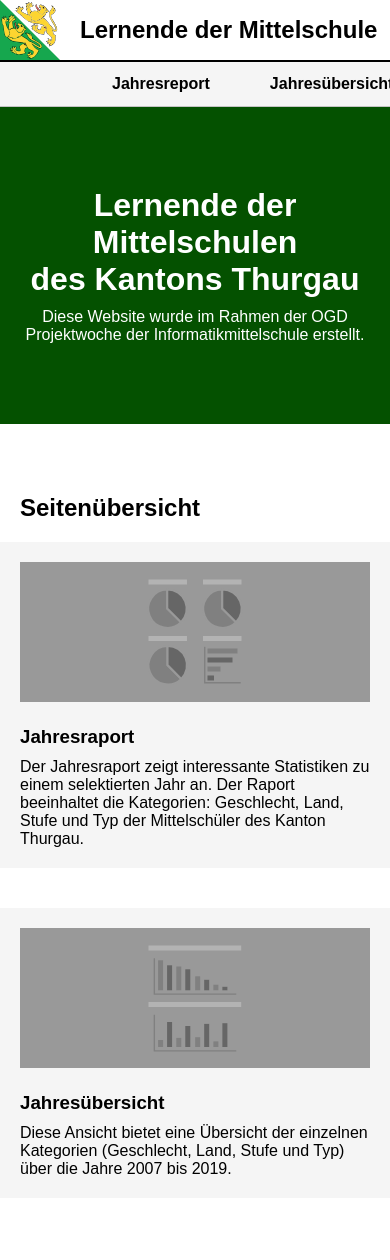
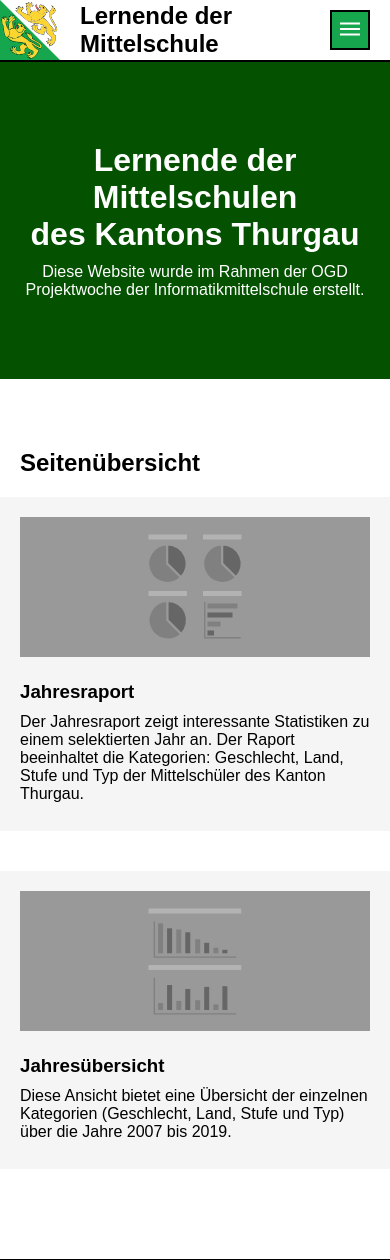
Before and after one commit to MFdesigns/ogd, a PHP site: page / in a window 390 px wide. Shown: the top 1260 px of the page. Run offline with PHP 8.4, Linux system fonts and the light colour scheme; data that the repository does not hold is empty.

Commit message:
Added mobile header

```diff
--- a/src/css/general_styles.css
+++ b/src/css/general_styles.css
@@ -58,21 +63,24 @@ header {
   position: relative;
   margin-left: auto;
   margin-right: auto;
-  width: var(--page-width);
-  display: flex;
-  flex-direction: row;
+  width: 100%;
+  display: grid;
+  grid-template-columns: auto auto 1fr;
+  grid-template-rows: auto;
   background-color: white;
 }
 
 .header__icon {
-  height: 100%;
+  height: 60px;
   width: 60px;
+  grid-column: 1 / span 1;
 }
 
 .header__title {
   margin: 0 0 0 20px;
+  font-size: 24px;
+  grid-column: 2 / span 1;
   align-self: center;
-  font-size: 24px;
 }
 .header__title:hover {
   text-decoration: underline;
@@ -83,17 +91,37 @@ header {
   text-decoration: none;
 }
 
+.nav-open-button {
+  height: 40px;
+  width: 40px;
+  background-color: var(--tg-green);
+  border: 2px solid black;
+  grid-column: 3 / span 1;
+  justify-self: end;
+  align-self: center;
+  margin: 0 20px 0 0;
+  display: block;
+}
+.nav-open-button:hover {
+  cursor: pointer;
+}
+
+.nav-open-button__icon {
+  width: 20px;
+}
+
 /*
   Navbar
 */
 
-nav {
+.desktop-nav {
+  display: none;
   background-color: var(--tg-grey);
   border-bottom: 1px solid rgba(0, 0, 0, 0.2);
 }
 
 .nav {
-  width: var(--page-width);
+  width: 100%;
   margin-left: auto;
   margin-right: auto;
   display: flex;
@@ -158,12 +243,12 @@ nav {
 */
 
 main {
-  margin: 150px 0 0 0;
+  margin: 62px 0 0 0;
 }
 
 .banner {
   grid-area: banner;
-  margin: 0 0 20px 0;
+  margin: 40px 0 20px 0;
 }
 
 .banner__header {
--- a/src/css/home_style.css
+++ b/src/css/home_style.css
@@ -9,7 +9,6 @@ main {
   "year-overview-view"
   ;
   column-gap: 20px;
-  margin: 107px 0 100px 0;
 }
 
 .landing {
@@ -39,28 +38,17 @@ main {
 }
 
 .view {
-  position: relative;
   background-color: var(--tg-grey);
   padding: 20px;
   text-decoration: none;
   color: black;
   margin: 0 0 40px 0;
+  border-bottom: 8px solid var(--tg-grey);
+  transition: all 0.5s;
 }
 .view:hover {
   cursor: pointer;
-}
-.view:hover::before {
-  width: 100%;
-}
-.view::before {
-  position: absolute;
-  content: "";
-  bottom: 0;
-  left: 0;
-  width: 0;
-  height: 8px;
-  background-color: var(--tg-green);
-  transition: all 0.5s;
+  border-bottom: 8px solid var(--tg-green);
 }
 
 .view__title {
--- a/src/js/footer.js
+++ /dev/null
@@ -1,9 +0,0 @@
-/*
-  Copyright (c) 2020 Michel Fäh, Dario Romandini
-*/
-
-const langSelect = document.getElementsByClassName('footer__lang')[0];
-
-langSelect.addEventListener('change', () => {
-  window.location.href = langSelect.value;
-});
--- /dev/null
+++ b/src/js/general.js
@@ -0,0 +1,25 @@
+/*
+  Copyright (c) 2020 Michel Fäh, Dario Romandini
+*/
+
+const langSelect = document.getElementsByClassName('footer__lang')[0];
+const navOpenButton = document.getElementsByClassName('nav-open-button')[0];
+const navCloseButton = document.getElementsByClassName('nav-close-button')[0];
+const mobileNav = document.getElementsByClassName('mobile-nav-container')[0];
+
+navOpenButton.addEventListener('click', () => {
+  mobileNav.style.display = 'block';
+
+  // Darken background and disable scroll when navbar is open
+  document.body.classList.toggle('body-no-scroll', true);
+});
+
+navCloseButton.addEventListener('click', () => {
+  mobileNav.style.display = 'none';
+  // Remove dark background and enable scroll when navbar is closed
+  document.body.classList.toggle('body-no-scroll', false);
+});
+
+langSelect.addEventListener('change', () => {
+  window.location.href = langSelect.value;
+});
--- a/src/views/header_component.php
+++ b/src/views/header_component.php
@@ -9,9 +9,13 @@
     <div class="header">
       <img class="header__icon" src="/src/res/header_icon.svg" alt="">
       <h1 class="header__title"><a href="<?php echo "/" . LANG; ?>"><?php echo LANG_GEN["header"][LANG]["title"] ?></a></h1>
+      <button class="nav-open-button">
+        <img class="nav-open-button__icon" src="/src/res/hamburger_icon.svg" alt="">
+      </button>
     </div>
   </div>
-  <nav>
+
+  <nav class="desktop-nav">
     <div class="nav">
       <a class="nav__item <?php if (CURRENT_PAGE == "yearly-report") echo "nav__item--selected"; ?>" href="<?php echo "/" . LANG . "/yearly-report"; ?>">
         <p class="nav__item__text"><?php echo LANG_GEN["header"][LANG]["navbarReport"] ?></p>
@@ -22,3 +26,23 @@
     </div>
   </nav>
 </header>
+
+<div class="mobile-nav-container">
+  <nav class="mobile-nav">
+    <ul class="mobile-nav__list">
+      <li>
+        <a class="mobile-nav__item" href="<?php echo "/" . LANG . "/yearly-report"; ?>">
+          <?php echo LANG_GEN["header"][LANG]["navbarReport"] ?>
+        </a>
+      </li>
+      <li>
+        <a class="mobile-nav__item" href="<?php echo "/" . LANG . "/year-overview"; ?>">
+          <?php echo LANG_GEN["header"][LANG]["navbarOverview"] ?>
+        </a>
+      </li>
+    </ul>
+    <button class="nav-close-button">
+      <img class="nav-close-button__icon" src="/src/res/nav_close_icon.svg" alt="">
+    </button>
+  </nav>
+</div>
--- a/src/views/home.php
+++ b/src/views/home.php
@@ -28,7 +28,7 @@
   <link rel="stylesheet" href="/src/css/home_style.css">
 
   <!-- Scripts -->
-  <script src="/src/js/footer.js" defer></script>
+  <script src="/src/js/general.js" defer></script>
 
 </head>
 <body>
--- a/src/views/year_overview.php
+++ b/src/views/year_overview.php
@@ -35,7 +35,7 @@ $langData = json_decode($langFile, true);
   <link rel="stylesheet" href="/src/css/year_overview_style.css">
 
   <!-- Scripts -->
-  <script src="/src/js/footer.js" defer></script>
+  <script src="/src/js/general.js" defer></script>
   <script src="/src/js/yearOverview.js" type="module" defer></script>
 
 </head>
--- a/src/views/yearly_report.php
+++ b/src/views/yearly_report.php
@@ -35,7 +35,7 @@
   <link rel="stylesheet" href="/src/css/yearly_report_style.css">
 
   <!-- Scripts -->
-  <script src="/src/js/footer.js" defer></script>
+  <script src="/src/js/general.js" defer></script>
   <script src="/src/js/yearlyReports.js" type="module" defer></script>
 </head>
 <body>
```
Also changed, not shown: other parts of src/css/general_styles.css (+82 -0 lines), src/res/hamburger_icon.svg (added), src/res/nav_close_icon.svg (added).
